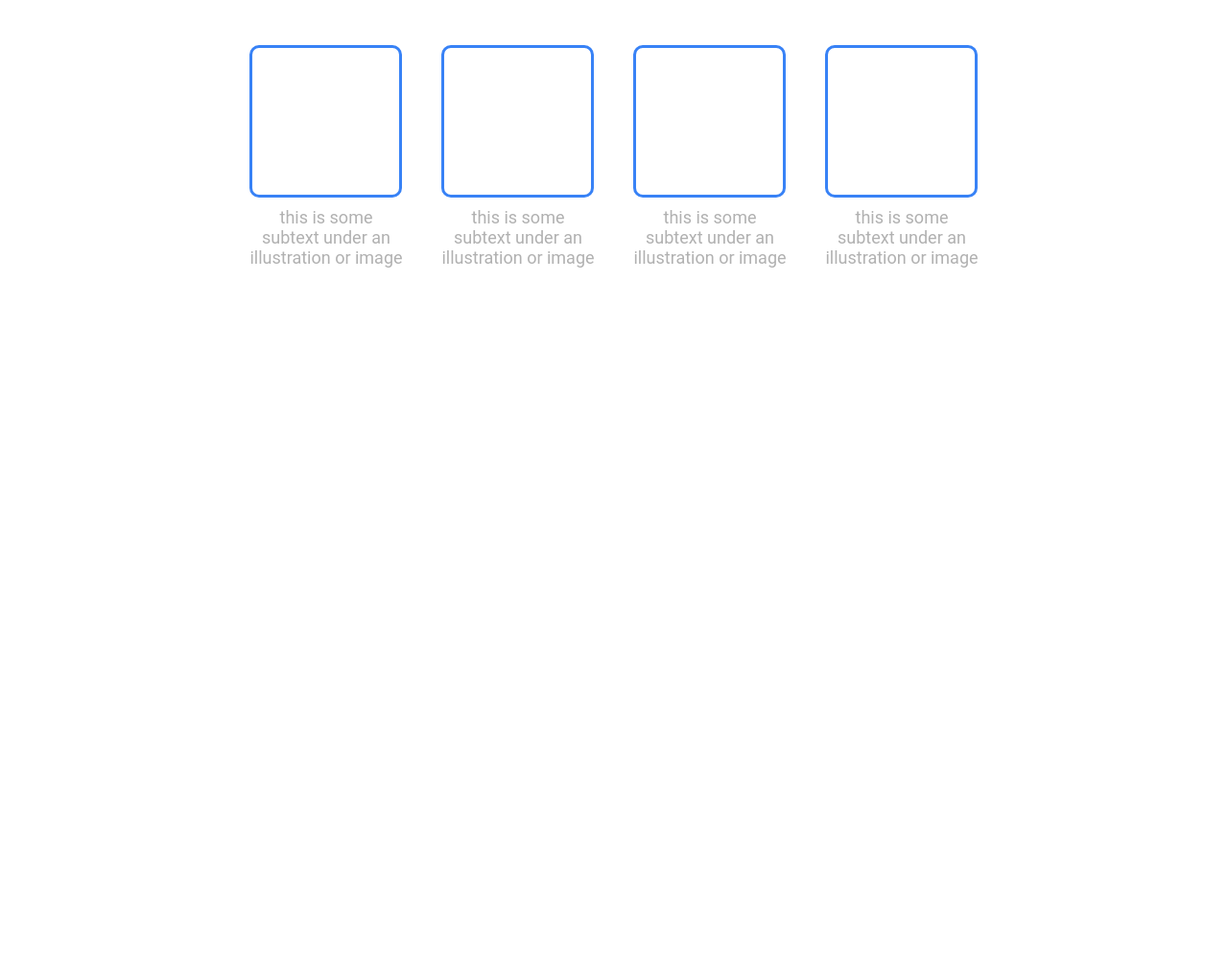
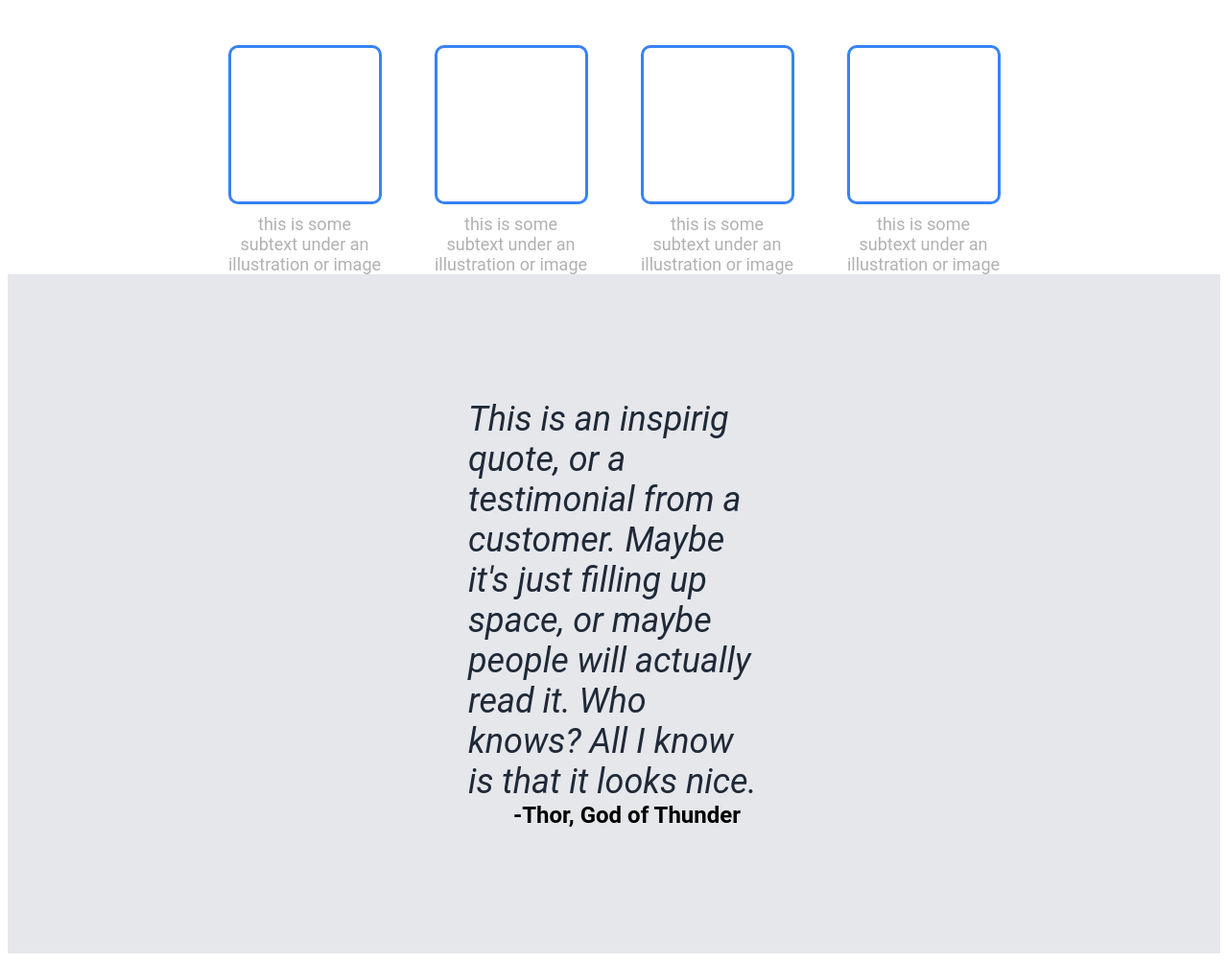
Before and after one commit to adimacovei/odin-landing-page, a plain HTML site: page index.html in a window 1280 px wide. Shown: the part 596-1598 px from the top of the page at 96% size. Before the commit the page ends 883 px from the top, so only its background shows below. Drawn offline with Linux system fonts and the light colour scheme.

Commit message:
complete third section

```diff
--- a/index.html
+++ b/index.html
@@ -31,7 +31,7 @@
       </div>
     </div>
     <!-- second section -->
-    <div class="info">
+    <div class="section-2">
       <div class="title">Some random information.</div>
       <div class="img">
         <div class="image">
@@ -60,5 +60,14 @@
         </div>
       </div>
     </div>
+    <!-- third section -->
+    <div class="section-3">
+      <div class="text">
+        This is an inspirig quote, or a testimonial from a customer. Maybe it's
+        just filling up space, or maybe people will actually read it. Who knows?
+        All I know is that it looks nice.
+      </div>
+      <div class="name">-Thor, God of Thunder</div>
+    </div>
   </body>
 </html>
--- a/style.css
+++ b/style.css
@@ -82,11 +82,10 @@ button {
 
 /* second section */
 
-.info {
+.section-2 {
   display: flex;
   flex-direction: column;
   align-items: center;
-
 }
 
 .title {
@@ -99,7 +98,7 @@ button {
 .img {
   display: flex;
   justify-content: center;
-  gap:40px;
+  gap: 55px;
 }
 
 .image {
@@ -108,8 +107,8 @@ button {
 }
 
 .img-container {
-  width: 153px;
-  height: 153px;
+  width: 160x;
+  height: 160px;
   border: 3px #3882f6 solid;
   border-radius: 10px;
   margin-bottom: 10px;
@@ -122,4 +121,24 @@ button {
   width: 160px;
 }
 
-.
+/* third section */
+.section-3 {
+  background-color: #e5e7eb;
+  display: flex;
+  flex-direction: column;
+  align-items: center;
+  padding: 130px 480px;
+}
+
+.text {
+  font-size: 36px;
+  font-style: italic;
+  color: #1f2937;
+}
+
+.name {
+  font-size: 24px;
+  font-weight: 700;
+  align-self: flex-end;
+  margin-right: 20px;
+}
```
